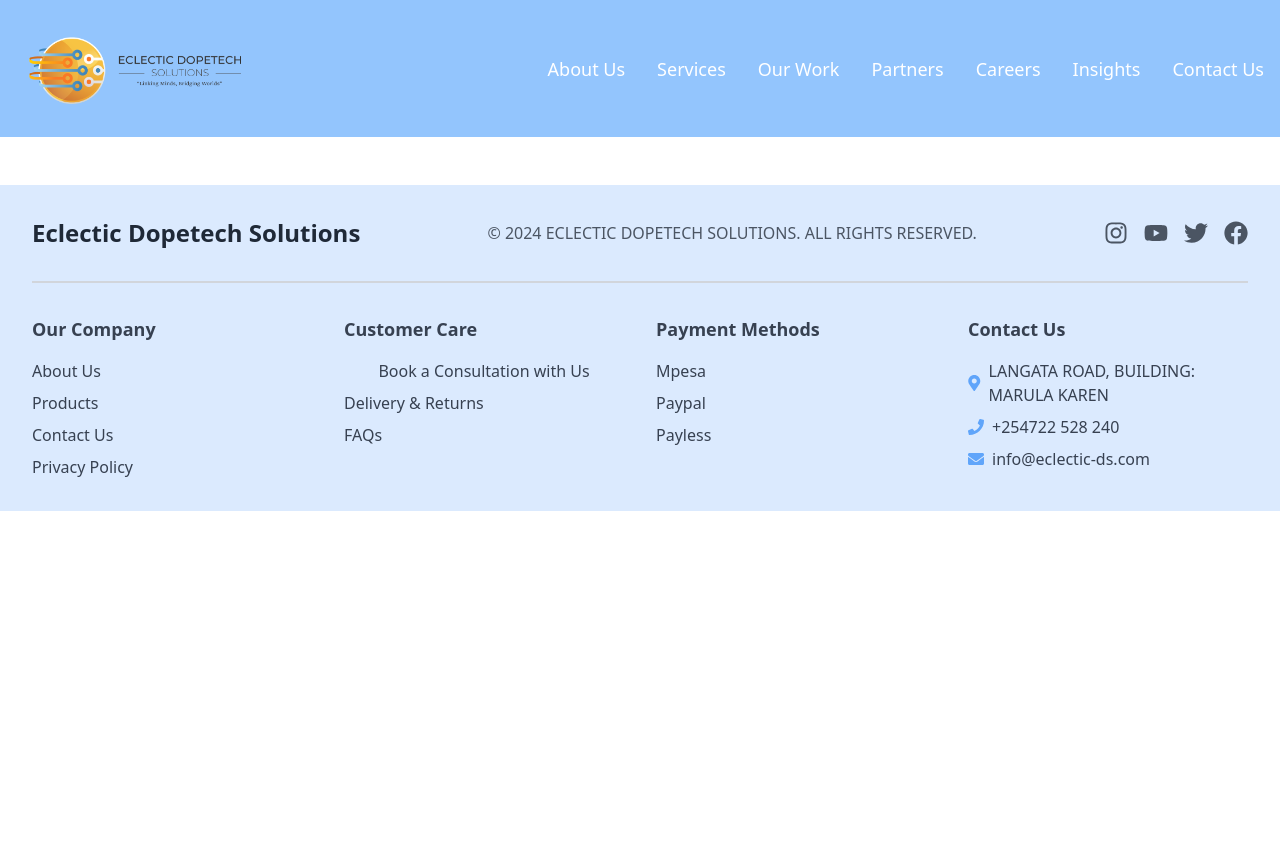
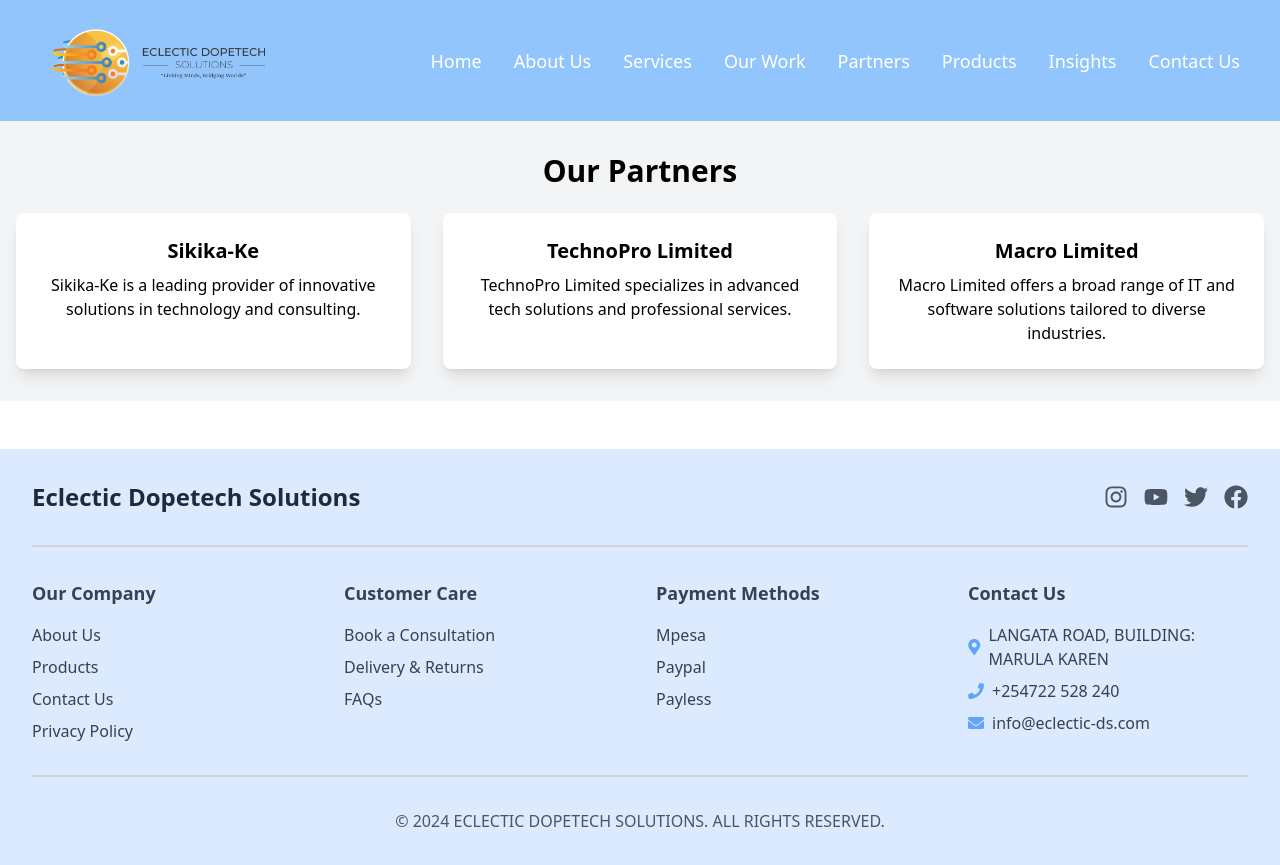
Before and after one commit to WLemmy/Eclectic-Web, a React (Create React App) app in the folder eclectic/: page /partners in a window 1280 px wide. Before the commit the page ends 800 px from the top, so only its background shows below. Built offline with nearby package versions, Linux system fonts and the light colour scheme.

Commit message:
Add Partners.js page to display partner information

```diff
--- a/eclectic/src/App.js
+++ b/eclectic/src/App.js
@@ -5,6 +5,7 @@
 import Footer from './components /Footer';
 import About from './pages/About';
 import Services from './pages/Services';
+import Partners from './pages/Partners';
 
 function App() {
   return (
@@ -14,6 +15,8 @@
         <Route path="/" element={<Home />} />
         <Route path="/about" element={<About />} />
         <Route path="/services" element={<Services />} />
+        <Route path="/partners" element={<Partners />} />
+
         {/* Add more routes for other pages */}
       </Routes>
       <Footer />
--- a/eclectic/src/components /Footer.js
+++ b/eclectic/src/components /Footer.js
@@ -27,9 +27,7 @@
                     <Link to="/" className="mb-4 md:mb-0">
                         <h1 className="text-2xl font-bold">Eclectic Dopetech Solutions</h1>
                     </Link>
-                    <p className="text-gray-600 font-medium text-center mb-4 md:mb-0">
-                        © 2024 ECLECTIC DOPETECH SOLUTIONS. ALL RIGHTS RESERVED.
-                    </p>
+
                     <div className="flex space-x-4 justify-center md:justify-end">
                         <a href="https://instagram.com" target="_blank" rel="noopener noreferrer" className="text-gray-600 hover:text-blue-400">
                             <FaInstagram className="h-6 w-6" />
@@ -61,12 +59,7 @@
                     <div className="footer-col flex flex-col">
                         <h2 className="text-lg font-semibold text-gray-700 mb-4">Customer Care</h2>
                         <div className="flex flex-col space-y-2">
-                            <button
-                                onClick={openLoginModal}
-                                className="text-gray-700 hover:text-blue-500 hover:underline"
-                            >
-                                Book a Consultation with Us
-                            </button>
+                            <Link to="/delivery" className="text-gray-700 hover:text-blue-500 hover:underline">Book a Consultation</Link>
                             <Link to="/delivery" className="text-gray-700 hover:text-blue-500 hover:underline">Delivery & Returns</Link>
                             <Link to="/faqs" className="text-gray-700 hover:text-blue-500 hover:underline">FAQs</Link>
                         </div>
@@ -96,7 +89,16 @@
                             </div>
                         </div>
                     </div>
+
                 </div>
+                <div>
+                   <hr className="my-8 border-t-2 border-gray-300 w-100" />
+                   </div>
+                    <div className='flex items-center justify-center'>
+                    <p className="text-gray-600 font-medium text-center mb-4 md:mb-0">
+                        © 2024 ECLECTIC DOPETECH SOLUTIONS. ALL RIGHTS RESERVED.
+                    </p>
+                    </div>
             </div>
 
             {isModalOpen && (
--- a/eclectic/src/components /Navbar.js
+++ b/eclectic/src/components /Navbar.js
@@ -4,17 +4,18 @@
 
 function Navbar() {
   return (
-    <nav className="bg-blue-300 p-4">
-      <div className="flex justify-between items-center">
+    <nav className="bg-blue-300 p-2 ">
+      <div className="flex justify-between items-center ml-8 mr-8">
         <div className="flex items-center">
           <img src={logo} alt="Logo" className="h-25 w-60 mr-8" />
         </div>
         <ul className="flex space-x-8 ">
+          <li>< Link to ="/about" className="text-white text-lg hover:text-gray-300">Home</Link></li>
           <li>< Link to ="/about" className="text-white text-lg hover:text-gray-300">About Us</Link></li>
           <li>< Link to ="/services" className="text-white text-lg hover:text-gray-300">Services</Link></li>
           <li><Link Link to ="/work" className="text-white text-lg hover:text-gray-300">Our Work</Link></li>
           <li><Link Link to ="/partners" className="text-white text-lg hover:text-gray-300">Partners</Link></li>
-          <li><Link Link to ="/careers" className="text-white text-lg hover:text-gray-300">Careers</Link></li>
+          <li><Link Link to ="/careers" className="text-white text-lg hover:text-gray-300">Products</Link></li>
           <li><Link Link to ="/insights" className="text-white text-lg hover:text-gray-300">Insights</Link></li>
           <li><Link Link to ="/contact" className="text-white text-lg hover:text-gray-300">Contact Us</Link></li>
         </ul>
--- a/eclectic/src/pages/About.js
+++ b/eclectic/src/pages/About.js
@@ -72,7 +72,7 @@
           strength={225}
         >
           <div style={{ height: 500 }}>
-            <p className="text-center absolute top-[50%] left-[50%] -translate-x-[50%] -translate-y-[50%] uppercase font-extralight text-black-100 text-4xl md:text-8xl px-4">
+            <p className="text-center absolute top-[50%] left-[50%] -translate-x-[50%] -translate-y-[50%] uppercase font-extralight text-black-100 text-4xl md:text-7xl px-4">
               More About Eclectic Dopetech Solutions
             </p>
           </div>
--- /dev/null
+++ b/eclectic/src/pages/Partners.js
@@ -0,0 +1,42 @@
+import React from 'react';
+
+const partners = [
+  {
+    id: 1,
+    name: 'Sikika-Ke',
+    description: 'Sikika-Ke is a leading provider of innovative solutions in technology and consulting.',
+  },
+  {
+    id: 2,
+    name: 'TechnoPro Limited',
+    description: 'TechnoPro Limited specializes in advanced tech solutions and professional services.',
+  },
+  {
+    id: 3,
+    name: 'Macro Limited',
+    description: 'Macro Limited offers a broad range of IT and software solutions tailored to diverse industries.',
+  },
+];
+
+const Partners = () => {
+  return (
+    <div className='bg-gray-100 py-8'>
+      <div className='container mx-auto px-4'>
+        <h1 className='text-3xl font-bold text-center mb-6'>Our Partners</h1>
+        <div className='grid grid-cols-1 md:grid-cols-2 lg:grid-cols-3 gap-8'>
+          {partners.map(partner => (
+            <div
+              key={partner.id}
+              className='bg-white shadow-lg rounded-lg p-6 flex flex-col items-center text-center'
+            >
+              <h2 className='text-xl font-semibold mb-2'>{partner.name}</h2>
+              <p className='text-base font-light'>{partner.description}</p>
+            </div>
+          ))}
+        </div>
+      </div>
+    </div>
+  );
+};
+
+export default Partners;
```
